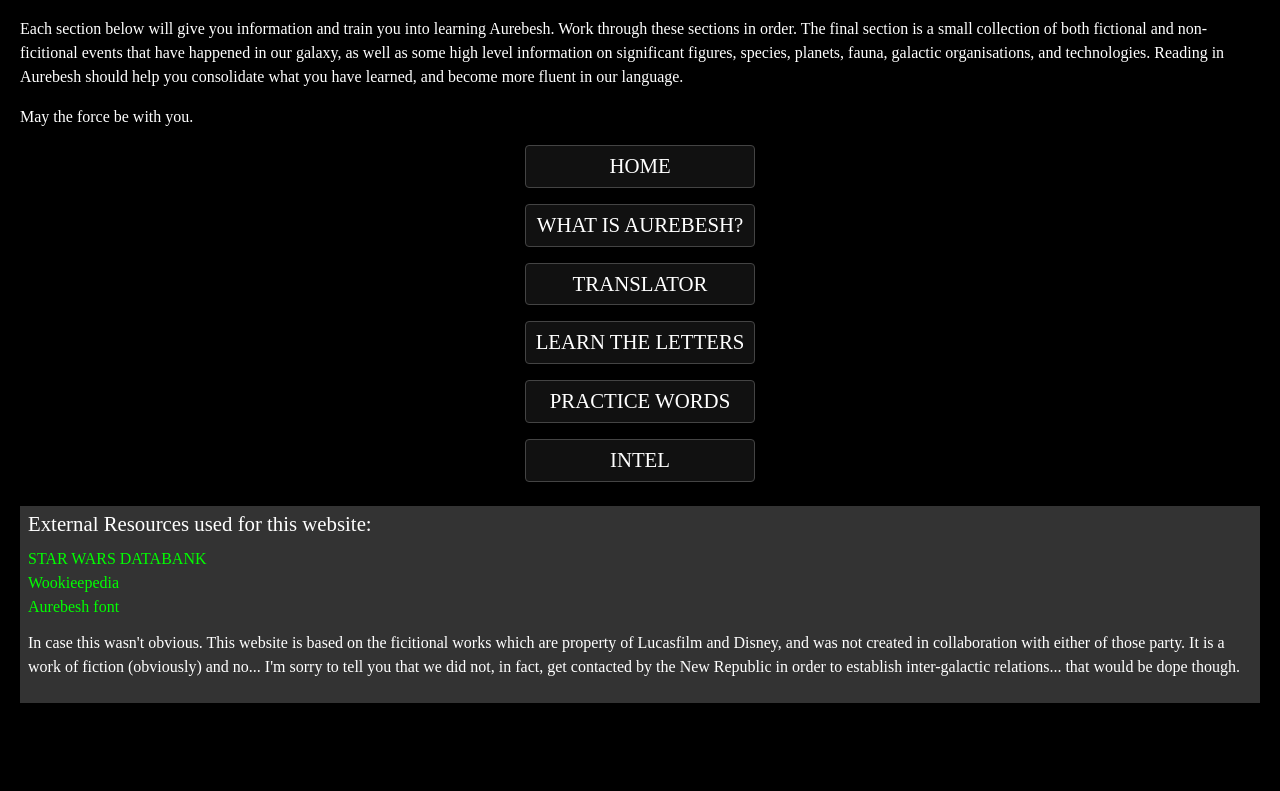
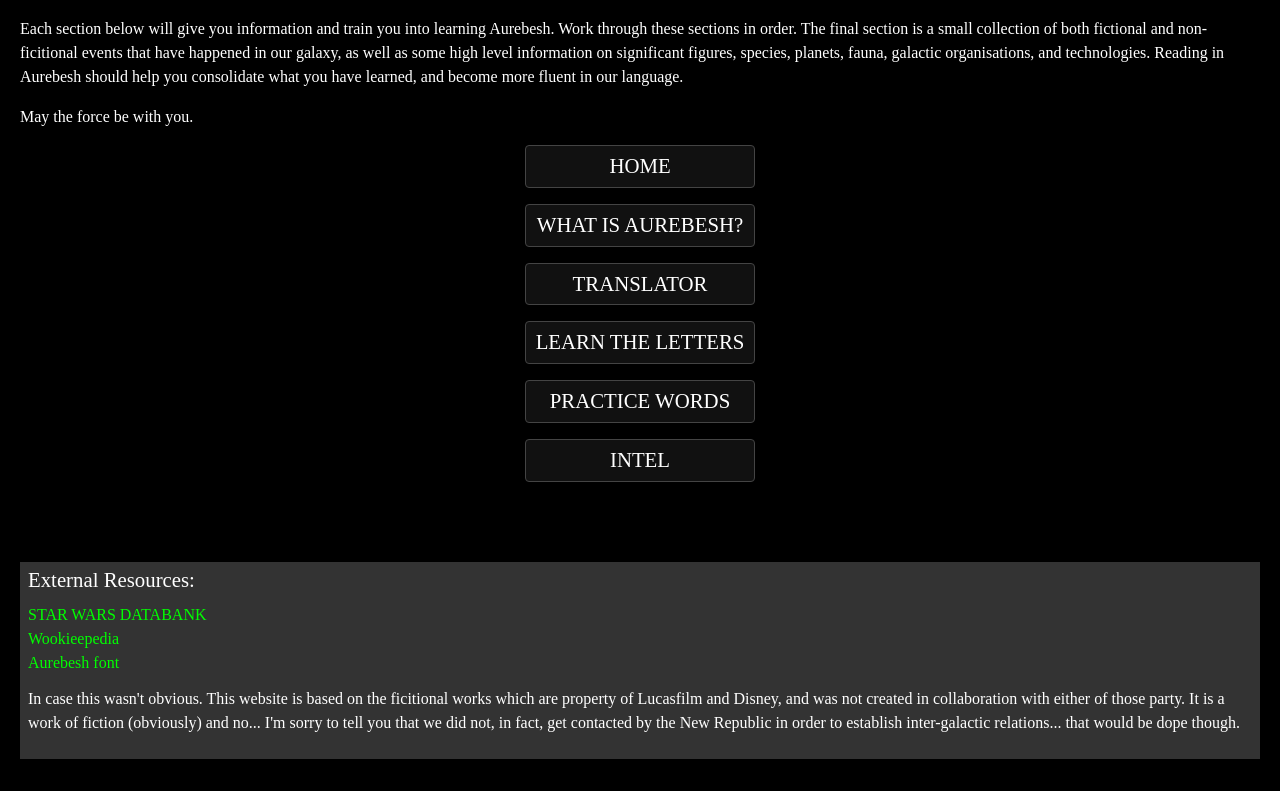
Before and after one commit to merryface/aurebeshAcademy, a SvelteKit app: page / in a window 1280 px wide. Shown: the part 879-1670 px from the top of the page. Before the commit the page ends 1614 px from the top, so only its background shows below. Built offline with nearby package versions, Linux system fonts and the light colour scheme.

Commit message:
home page

```diff
--- a/src/routes/+page.svelte
+++ b/src/routes/+page.svelte
@@ -43,7 +43,7 @@
 </ul>
 
 <div class="resources">
-  <h3>External Resources used for this website:</h3>
+  <h3>External Resources:</h3>
   <div class="external-resources">
     <a href="https://starwars-databank.vercel.app/">STAR WARS DATABANK</a>
     <a href="https://starwars.fandom.com/wiki/Main_Page">Wookieepedia</a>
@@ -87,7 +87,7 @@
   .resources {
     background-color: #333;
     padding: 0.5rem;
-    margin-top: 1.5rem;
+    margin-top: 5rem;
   }
 
   .resources h3 {
```
